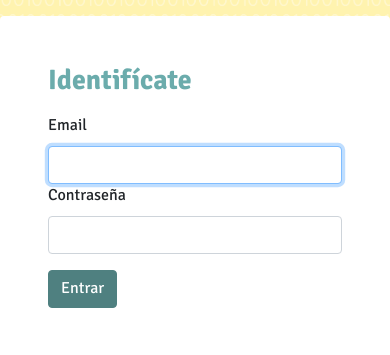
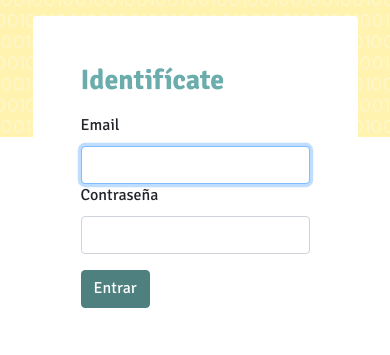
Before and after one commit to gomez-fernando/frikili, a Symfony app: template templates/security/login.html.twig in a window 390 px wide. Shown: the part 82-437 px from the top of the page. Run offline with Twig, Linux system fonts and the light colour scheme; the template is opened without the code that fills it, so the values that code supplies are empty; some libraries are stand-ins or nearby versions.

Commit message:
css updates

```diff
--- a/templates/registro/index.html.twig
+++ b/templates/registro/index.html.twig
@@ -13,7 +13,7 @@
 
 	<div class="container h-100">
 		<div class="row h-100 justify-content-center align-items-center">
-		<div class="col-md-8 col-lg-6 bg-white rounded my-3 p-5">
+			<div class="col-10 col-md-8 col-lg-6 bg-white rounded my-3 p-5">
 				<h1>Registro</h1>
 				{{ form(formulario) }}
 				</div>
--- a/templates/security/login.html.twig
+++ b/templates/security/login.html.twig
@@ -7,7 +7,7 @@
 	{{ parent() }}
 	<div class="container h-100">
 		<div class="row h-100 justify-content-center align-items-center">
-		<div class="col-md-8 col-lg-6 bg-white rounded my-3 p-5">
+			<div class="col-10 col-md-8 col-lg-6 bg-white rounded my-3 p-5">
 				<form method="post">
 					{% if error %}
 						<div class="alert alert-danger">{{ error.messageKey|trans(error.messageData, 'security') }}</div>
@@ -22,15 +22,14 @@
 					{% endif %}
 
 
-
 					<h1 class="h3 mb-3 font-weight-normal">Identifícate</h1>
 					<label for="inputEmail">Email</label>
-				<input type="email" value="{{ last_username }}" name="email" id="inputEmail" class="form-control" required
-					autofocus>
+					<input type="email" value="{{ last_username }}" name="email" id="inputEmail" class="form-control" required autofocus>
 					<label for="inputPassword">Contraseña</label>
 					<input type="password" name="password" id="inputPassword" class="form-control" required>
 
-				<input type="hidden" name="_csrf_token" value="{{ csrf_token('authenticate') }}">
+					<input
+					type="hidden" name="_csrf_token" value="{{ csrf_token('authenticate') }}">
 
 					{#
 											        Uncomment this section and add a remember_me option below your firewall to activate remember me functionality.
```
Lines whose indentation alone changed are shown as unchanged.
